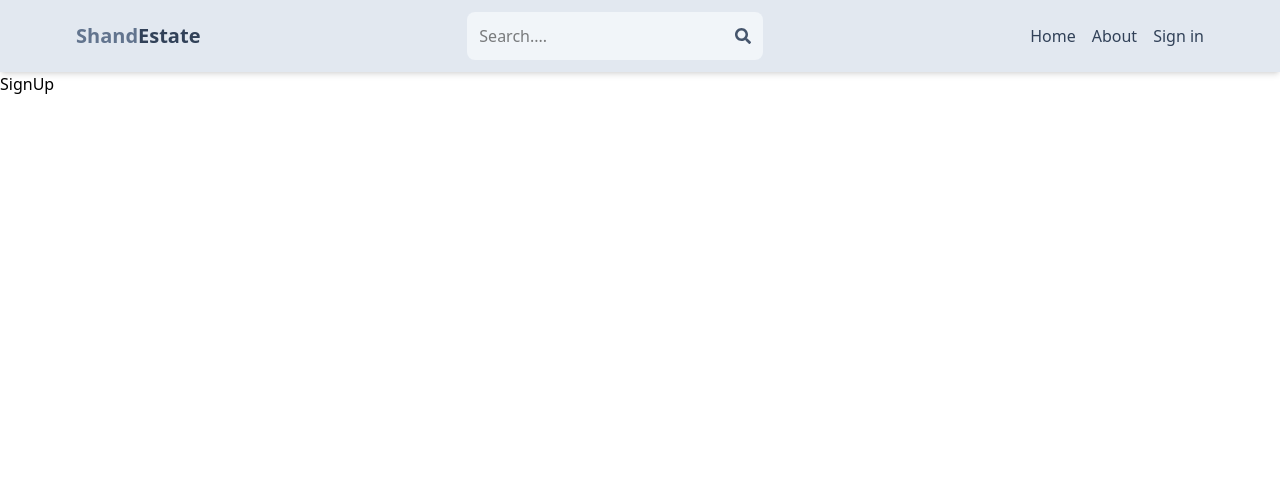
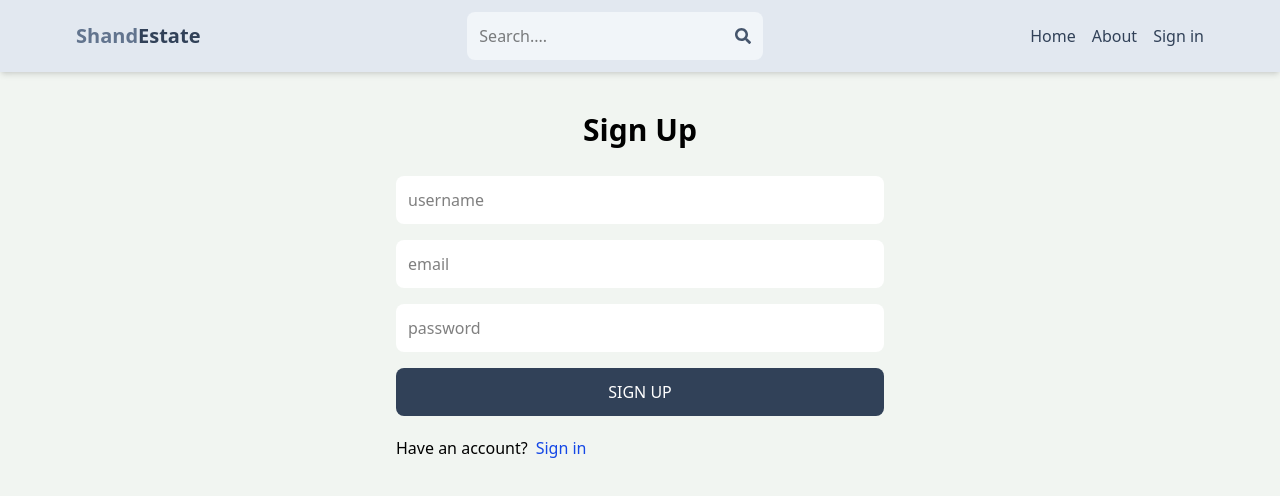
Before and after one commit to ghaziahuma-creator/mern-estate, a React (Vite) app in the folder client/: page /sign-up in a window 1280 px wide. Shown: the top 496 px of the page. Built offline with nearby package versions, Linux system fonts and the light colour scheme.

Commit message:
complete signup page UI

```diff
--- a/client/src/index.css
+++ b/client/src/index.css
@@ -1 +1,5 @@
 @import "tailwindcss";
+
+body{
+    background-color: rgb(241, 245, 241);
+}
--- a/client/src/pages/SignUp.jsx
+++ b/client/src/pages/SignUp.jsx
@@ -1,7 +1,22 @@
 import React from 'react'
+import { Link } from 'react-router-dom'
 
 export default function SignUp() {
   return (
-    <div>SignUp</div>
+    <div className="p-3 max-w-lg mx-auto">
+      <h1 className="text-3xl text-center font-semibold my-7">Sign Up</h1>
+      <form className='flex flex-col gap-4 '>
+        <input type="text" placeholder='username' className='border p-3 rounded-lg bg-white focus:outline-none border-none focus:outline-none focus:ring-0' id="username" />
+        <input type="email" placeholder='email' className='border p-3 rounded-lg bg-white border-none focus:outline-none focus:ring-0' id="email" />
+        <input type="password" placeholder='password' className='border p-3 rounded-lg bg-white border-none focus:outline-none focus:ring-0'id="password" />
+        <button className='bg-slate-700 text-white p-3 rounded-lg uppercase hover:opacity-95 disabled:opacity-80'>Sign up</button>
+      </form>
+      <div className='flex gap-2 mt-5'>
+        <p>Have an account?</p>
+        <Link to={"/sign-in"}>
+       <span className='text-blue-700'>Sign in</span>
+        </Link>
+      </div>
+    </div>
   )
 }
```
